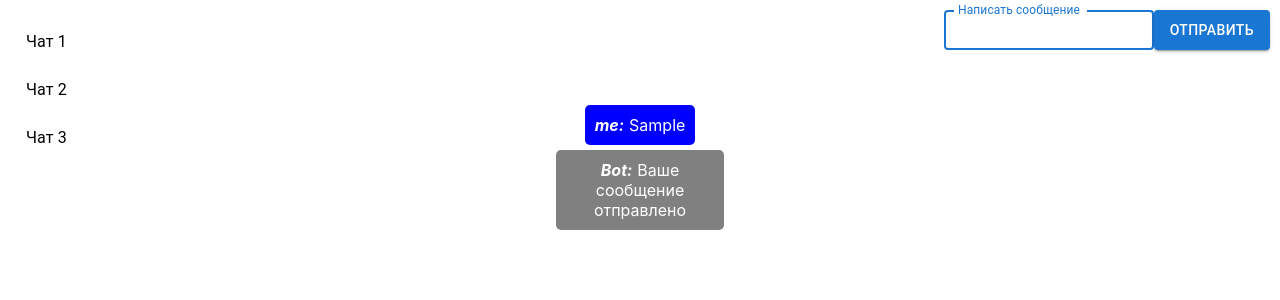
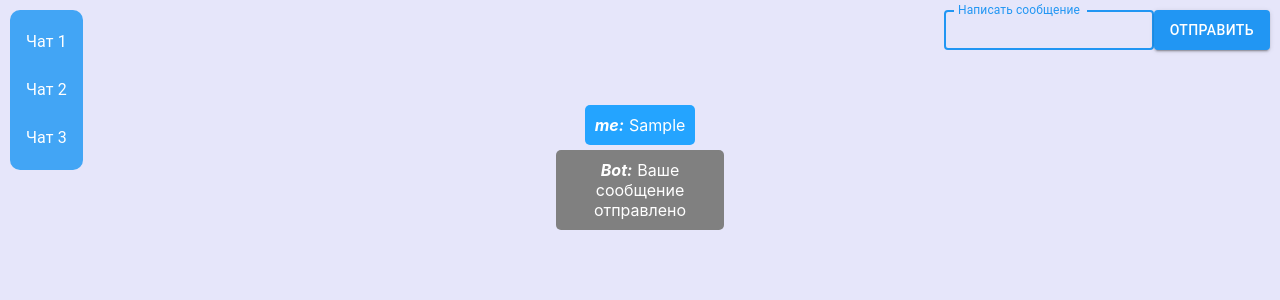
Before and after one commit to Geduardi/reactjs, a React (Create React App) app: page / in a window 1280 px wide. Both pictures are taken after typing "Sample" into the empty fields and a click on the button "ОТПРАВИТЬ". Shown: the top 300 px of the page. Built offline with nearby package versions, Linux system fonts and the light colour scheme.

Commit message:
Сделал небольшую тему mui.

```diff
--- a/package.json
+++ b/package.json
@@ -9,6 +9,7 @@
     "@testing-library/jest-dom": "^5.16.4",
     "@testing-library/react": "^12.1.4",
     "@testing-library/user-event": "^13.5.0",
+    "prop-types": "^15.8.1",
     "react": "^18.0.0",
     "react-dom": "^18.0.0",
     "react-scripts": "5.0.0",
--- a/src/App.css
+++ b/src/App.css
@@ -2,12 +2,11 @@
   margin: 0;
   padding: 0;
 }
-html,
-body,
-#root
-{
-  /*height: 100%;*/
+
+body{
+  background-color: lavender;
 }
+
 .App {
   /*text-align: center;*/
   position: relative;
--- a/src/App.js
+++ b/src/App.js
@@ -1,21 +1,22 @@
-import logo from './logo.svg';
 import './App.css';
 import {useEffect, useRef, useState} from "react";
 import {Form} from "./components/Form/Form";
 import {AUTHORS, CHATS} from "./utils/constants";
 import {MessageList} from "./components/MessageList/MessageList";
 import {ChatList} from "./components/ChatList/ChatList";
+import {ThemeProvider} from "@mui/material";
+import {THEME} from "./utils/theme";
 
 
 
 function App() {
-    const [messageList,setMessageList] = useState([]);
-    const [chatList,setChatList] = useState(CHATS);
+    const [messageList, setMessageList] = useState([]);
+    const [chatList, setChatList] = useState(CHATS);
 
     const timeout = useRef();
 
     const addMsg = (Msg) => {
-        setMessageList([...messageList,Msg])
+        setMessageList([...messageList, Msg])
     }
 
     const sendMsg = (text) => {
@@ -27,33 +28,34 @@ function App() {
         })
     }
 
-    useEffect(()=>{
+    useEffect(() => {
         // if (messageList.length > 0 && messageList[messageList.length-1].author !== robotName) {
-        if (messageList[messageList.length-1]?.author === AUTHORS.human) { //optional chaining
-            timeout.current = setTimeout(()=>{
+        if (messageList[messageList.length - 1]?.author === AUTHORS.human) { //optional chaining
+            timeout.current = setTimeout(() => {
                 addMsg({
-                    author:AUTHORS.robotName,
+                    author: AUTHORS.robotName,
                     text: "Ваше сообщение отправлено",
                     id: `msg-${Date.now()}`,
                 })
-            },1500);
+            }, 1500);
         }
 
         return () => {
             clearTimeout(timeout.current);
         };
 
-    },[messageList])
+    }, [messageList])
 
 
-
-  return (
-    <div className="App">
-        <ChatList chats={chatList} />
-        <MessageList messages={messageList} />
-        <Form onSubmit={sendMsg} />
-    </div>
-  );
+    return (
+        <div className="App">
+            <ThemeProvider theme={THEME}>
+                <ChatList chats={chatList}/>
+                <MessageList messages={messageList}/>
+                <Form onSubmit={sendMsg}/>
+            </ThemeProvider>
+        </div>
+    );
 }
 
 export default App;
--- a/src/components/ChatList/ChatList.jsx
+++ b/src/components/ChatList/ChatList.jsx
@@ -1,13 +1,19 @@
 import {List, ListItem, ListItemButton, ListItemText} from "@mui/material";
 import './ChatList.styles.css';
+import PropTypes from "prop-types";
+
 
 export const ChatList = ({chats}) => {
+    ChatList.prototype = {
+        chats: PropTypes.array
+    }
+
     return (
         <List className="chatArea">
-            {chats.map((chat)=>
+            {chats.map((chat) =>
                 <ListItem key={chat.id} disablePadding>
                     <ListItemButton>
-                        <ListItemText primary={chat.name} />
+                        <ListItemText primary={chat.name}/>
                     </ListItemButton>
                 </ListItem>
             )}
--- a/src/components/Form/Form.styles.css
+++ b/src/components/Form/Form.styles.css
@@ -1,11 +1,11 @@
 form {
     position: fixed;
-    text-align:right;
+    text-align: right;
     right: 10px;
-    top:10px;
+    top: 10px;
     max-height: 15vh;
 }
 
-.MuiButton-root{
+.MuiButton-root {
     height: 40px;
 }
--- a/src/components/Message/Message.jsx
+++ b/src/components/Message/Message.jsx
@@ -1,16 +1,23 @@
 import './Message.styles.css';
 import {AUTHORS} from "../../utils/constants";
 import {useEffect, useRef} from "react";
+import PropTypes from 'prop-types';
 
 export const Message = ({msgText, author, robotName}) => {
     const messageRef = useRef();
 
-    useEffect(()=>{
+    Message.prototype = {
+        msgText: PropTypes.string,
+        author: PropTypes.string,
+        robotName: PropTypes.string
+    }
+
+    useEffect(() => {
         messageRef.current?.scrollIntoView();
     })
 
     return (
-        <div className={"message" + ((author === robotName) ? " bot" : "")} ref={messageRef}>
+        <div className={"message" + ((author === AUTHORS.robotName) ? " bot" : "")} ref={messageRef}>
             <span className="message-author">{author}:</span>
             <span>{msgText}</span>
         </div>
--- a/src/components/Message/Message.styles.css
+++ b/src/components/Message/Message.styles.css
@@ -1,5 +1,5 @@
 .message {
-    background-color: blue;
+    background-color: #24a4ff;
     width: fit-content;
     padding: 10px;
     margin: 5px auto;
--- a/src/components/MessageList/MessageList.jsx
+++ b/src/components/MessageList/MessageList.jsx
@@ -2,12 +2,17 @@ import {Message} from "../Message/Message";
 import {AUTHORS} from "../../utils/constants";
 import './MessageList.styles.css';
 import {Container} from "@mui/material";
+import PropTypes from "prop-types";
 
 export const MessageList = ({messages}) => {
+    MessageList.prototype = {
+        messages: PropTypes.array
+    }
     return (
         <Container maxWidth={"sm"}>
             <div className="messageArea">
-                {messages.map((message)=>(<Message key={message.id} msgText={message.text} author={message.author} robotName={AUTHORS.robotName} />))}
+                {messages.map((message) => (<Message key={message.id} msgText={message.text} author={message.author}
+                                                     robotName={AUTHORS.robotName}/>))}
             </div>
         </Container>)
 }
--- /dev/null
+++ b/src/utils/theme.js
@@ -0,0 +1,19 @@
+import {createTheme} from "@mui/material";
+import {blue} from "@mui/material/colors";
+
+export const THEME = createTheme({
+    palette: {
+        primary: blue,
+    },
+    components: {
+        MuiList: {
+            styleOverrides:{
+                root:{
+                    color: "white",
+                    backgroundColor: '#42a5f5',
+                    borderRadius: '10px',
+                },
+            }
+        }
+    }
+})
```
Also changed, not shown: src/components/ChatList/ChatList.styles.css (+4 -4 lines), src/components/Form/Form.jsx (+8 -6 lines), src/utils/constants.js (+6 -6 lines), 1 other file (tests, documents, lock files or other folders).
